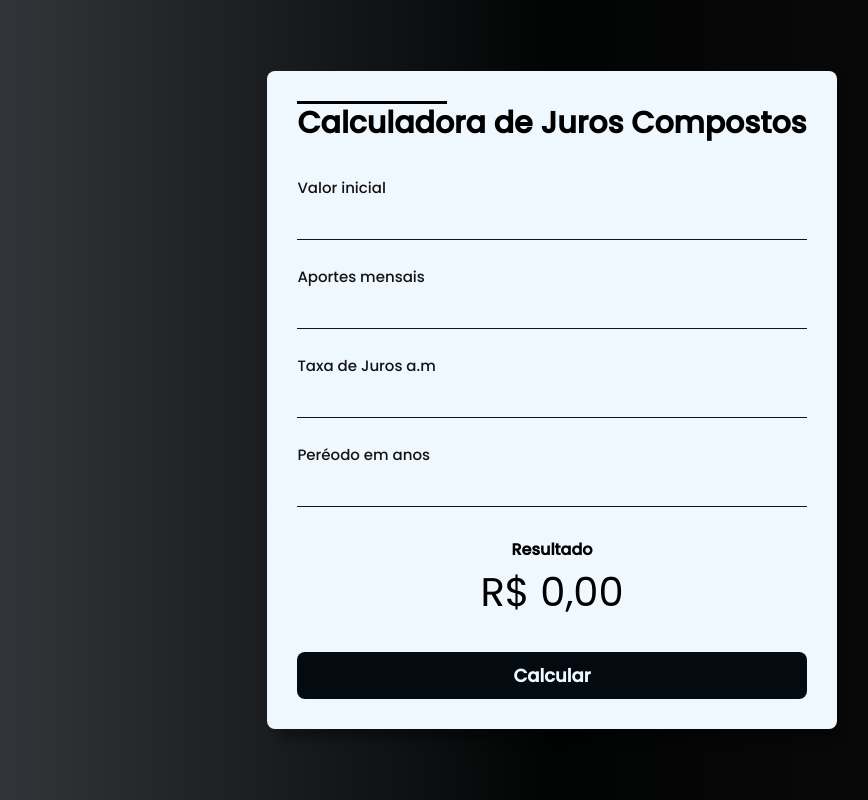
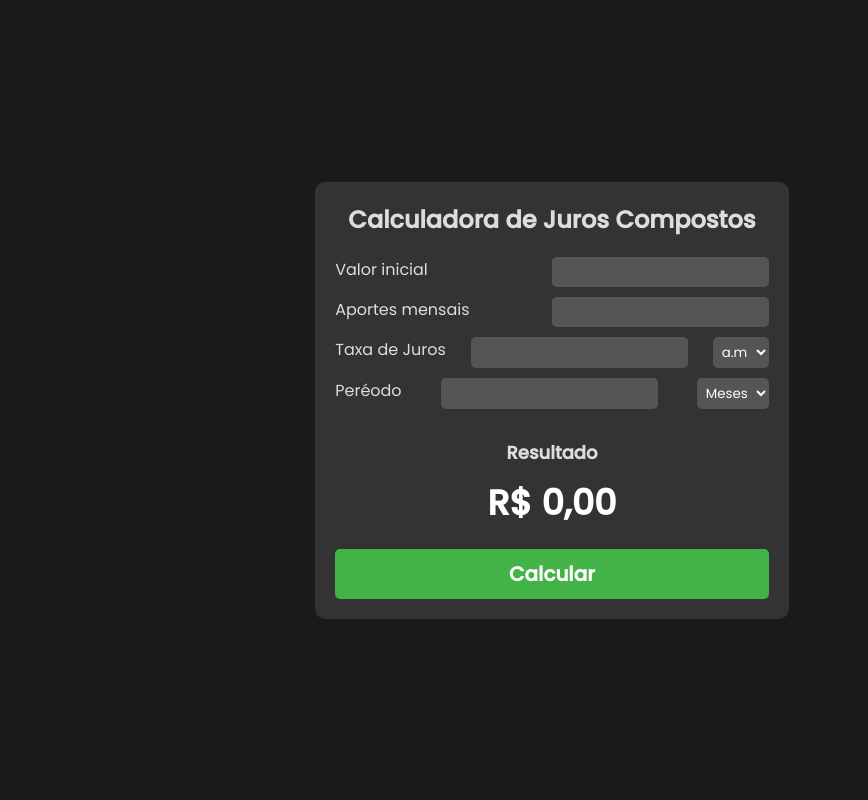
Before and after one commit to DiegoEthion/estudos, a plain HTML site: page index.html in a window 1280 px wide. Shown: the whole page, without its empty margins (88-956 px from the left). Drawn offline with Linux system fonts and the light colour scheme.

Commit message:
adição da possibilidade de alterar taxa e período em anos e meses

```diff
--- a/index.html
+++ b/index.html
@@ -23,12 +23,20 @@
                     <input type="number" id="aportes">
                 </div>
                 <div class="imput-field">
-                    <label for="taxa">Taxa de Juros a.m</label>
+                    <label for="taxa">Taxa de Juros</label>
                     <input type="number" id="taxa">
+                    <select id="taxaTipo">
+                        <option value="meses">a.m</option>
+                        <option value="anos">a.a</option>
+                      </select>
                 </div>
                 <div class="imput-field">
-                    <label for="tempo">Peréodo em anos</label>
+                    <label for="tempo">Peréodo</label>
                     <input type="number" id="tempo">
+                    <select id="tempoTipo">
+                        <option value="meses">Meses</option>
+                        <option value="anos">Anos</option>
+                      </select>
                 </div>
             </div>
             <div id="resultado">
--- a/script.js
+++ b/script.js
@@ -1,15 +1,29 @@
-
 document.getElementById('calcular').addEventListener('click', function() {
     const value = parseFloat(document.getElementById('value').value);
     const taxa = parseFloat(document.getElementById('taxa').value) / 100;
     const tempo = parseFloat(document.getElementById('tempo').value);
     const aportes = parseFloat(document.getElementById('aportes').value);
 
-    const tempoAnos = parseFloat(tempo * 12);
+    const taxaTipo = document.getElementById('taxaTipo').value;
+    const tempoTipo = document.getElementById('tempoTipo').value;
+
+    let tempoCalculado;
+    if (tempoTipo === 'meses') {
+        tempoCalculado = tempo;
+    } else if (tempoTipo === 'anos') {
+        tempoCalculado = tempo * 12;
+    }
+
+    let taxaCalculada;
+    if (taxaTipo === 'meses') {
+        taxaCalculada = taxa;
+    } else if (taxaTipo === 'anos') {
+        taxaCalculada = Math.pow(1 + taxa, 1 / 12) - 1;
+    }
 
     let totalFinal = value;
-    for (let i = 0; i < tempoAnos; i++) {
-        totalFinal *= (1 + taxa);
+    for (let i = 0; i < tempoCalculado; i++) {
+        totalFinal *= (1 + taxaCalculada);
         totalFinal += aportes;
     }
 
--- a/style.css
+++ b/style.css
@@ -8,79 +8,100 @@
     box-sizing: border-box;
  }
 
- #container{
-
-    width: 100%;
-    height: 100vh;
-    display: flex;
-    /*box-shadow: 10px 5px 5px black;*/
-    align-items: center;
-    justify-content: center;
-    /* background: linear-gradient(90deg, #5771c786, #85bbe4,#ffffff); */
-    background: linear-gradient(90deg, #01030ac5, #020303,#0f0e0e);
+ body {
+  background-color: #1a1a1a;
+  color: #ffffff;
+  font-family: Arial, sans-serif;
 }
 
- #calculator{
+#container {
+  display: flex;
+  justify-content: center;
+  align-items: center;
+  height: 100vh;
+}
 
-    box-shadow: 10px 10px 10px rgba(0, 0, 0, 0.323);
-    background-color: aliceblue;
-    padding: 30px;
-    border-radius: 8px;
+#calculator {
+  background-color: #333333;
+  padding: 20px;
+  border-radius: 10px;
+  text-align: center;
+}
 
+h2 {
+  color: #dddddd;
+  font-size: 24px;
+
+}
+
+#imputbox {
   display: flex;
   flex-direction: column;
-    gap: 30px ;
+  margin: 20px 0;
 }
- #calculator h2{
-    font-size: 30px;
-    position: relative;
+
+.imput-field {
+  display: flex;
+  justify-content: space-between;
+  margin-bottom: 10px;
 }
- #calculator h2::before{
-    position: absolute;
-    content: '';
-    height: 3px;
-    width: 150px;
-    background-color: black;
+
+label {
+  display: block;
+  color: #dddddd;
 }
- #imputbox{
-    display: flex;
-    flex-direction: column;
-    gap: 25px;
+
+input[type="number"] {
+  margin: 0;
+  width: 50%;
+  padding: 5px;
+  border: none;
+  border-radius: 5px;
+  background-color: #555555;
+  color: #ffffff;
 }
- .imput-field{
-    display: flex;
-    flex-direction: column;
+
+#resultado {
+  margin-bottom: 20px;
+}
+
+h4 {
+  color: #dddddd;
+  font-size: 18px;
+}
+
+#totalFinal {
+  display: block;
+  font-size: 35px;
+  font-weight: bold;
+  margin-top: 10px;
+}
+
+#calcular {
   width: 100%;
+  background-color: #43b347;
+  color: #ffffff;
+  padding: 10px 20px;
+  border: none;
+  border-radius: 5px;
+  font-size: 20px;
+  font-weight: bolder;
+  cursor: pointer;
+  transition: background-color 0.3s ease;
 }
- .imput-field label{
-    font-size: 15px;
-    color: rgb(19, 19, 19);
-    font-weight: 500;
 
+#calcular:hover {
+  background-color: #45a049;
 }
- .imput-field input{
-    background-color: transparent;
+select {
+  padding: 5px;
   border: none;
-    border-bottom: 1px solid rgb(19, 19, 19);
-    padding: 5px;
-    font-size: 20px;
+  border-radius: 5px;
+  background-color: #555555;
+  color: #ffffff;
 }
- .imput-field input:focus{
-    outline: none;
+
+select option {
+  background-color: #555555;
+  color: #ffffff;
 }
- #resultado{
-    text-align: center;
- }
- #totalFinal{
-    font-size: 40px;
- }
- #calcular{
-    background: #030a10;
-    color: aliceblue;
-    border: none;
-    padding: 10px;
-    font-weight: bold;
-    font-size: 18px;
-    border-radius: 8px;
-    cursor: pointer;
- }
```
Lines whose indentation alone changed are shown as unchanged.
